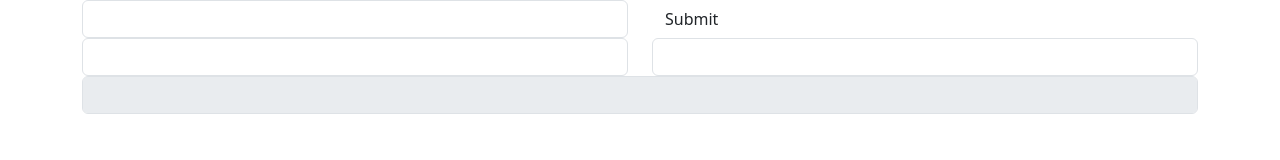
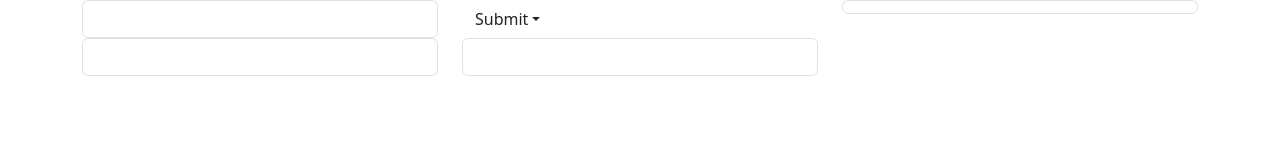
Before and after one commit to Auragen-dev/textCalculator, a plain HTML site: page index.html in a window 1280 px wide. Drawn offline with nearby package versions, Linux system fonts and the light colour scheme.

Commit message:
Styling the HTML. Decided to turn the operator into a dropdown

```diff
--- a/index.html
+++ b/index.html
@@ -12,23 +12,21 @@
     <div class="container-sm">
     <form>
         <div class="row">
-            <div class="col">
+            <div class="col-4">
                 <input type="text" id="number1" class="form-control">
                 <input type="text" id="number2" class="form-control">
             </div>
 
 
-            <div class="col">
-                <button class="btn" id="trigger">Submit</button>
+            <div class="col-4">
+                <button class="btn dropdown-toggle" id="trigger">Submit</button>
                 <input type="text" id="operator" maxlength="1" class="form-control">
             </div>
-        </div>
 
+            <div class="col-4">
+                <div type="text" id="result" class="form-control"></div>
+            </div>
 
-        <div class="row">
-            <div class="col">
-                <input type="text" id="result" class="form-control" disabled>
-            </div>
     </div>
     </form>
 </div>
```
